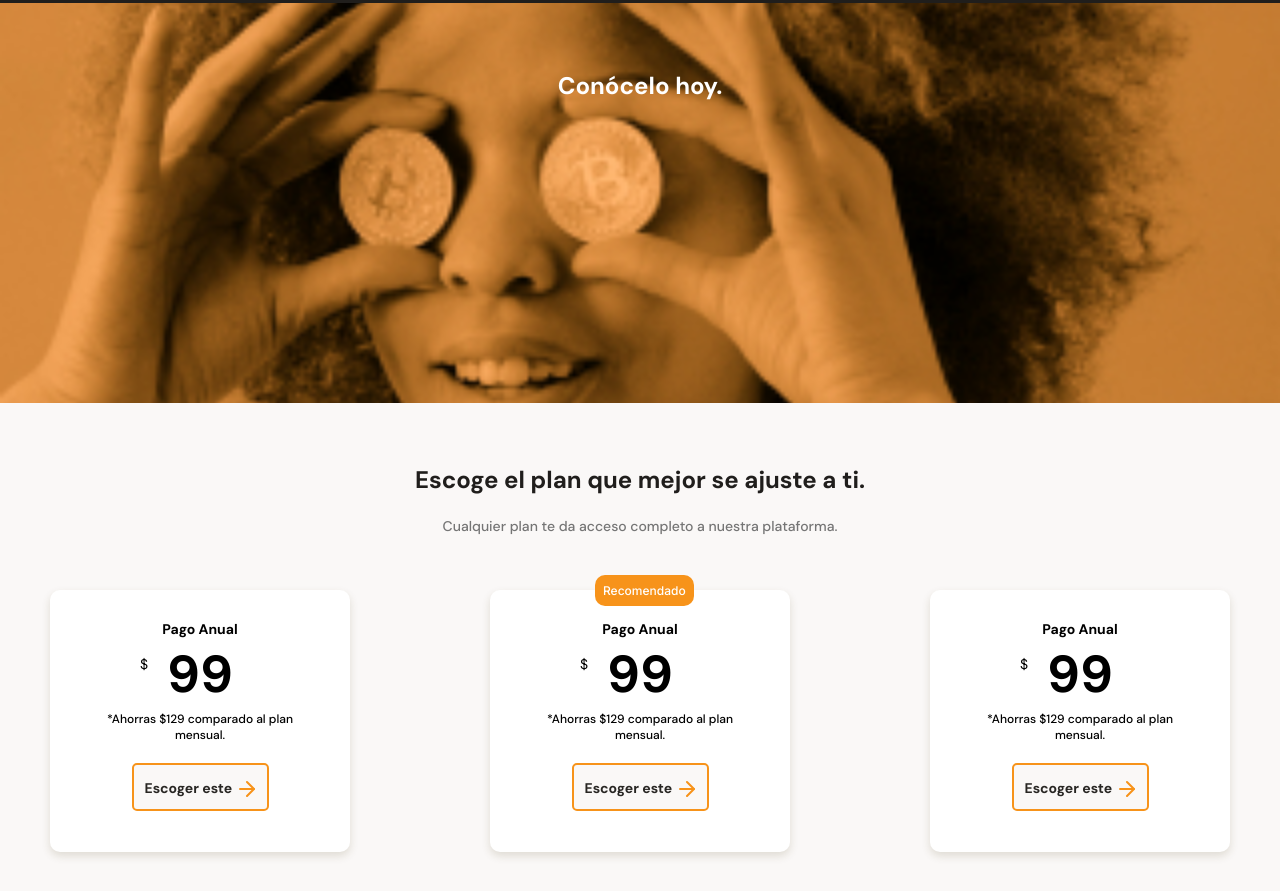
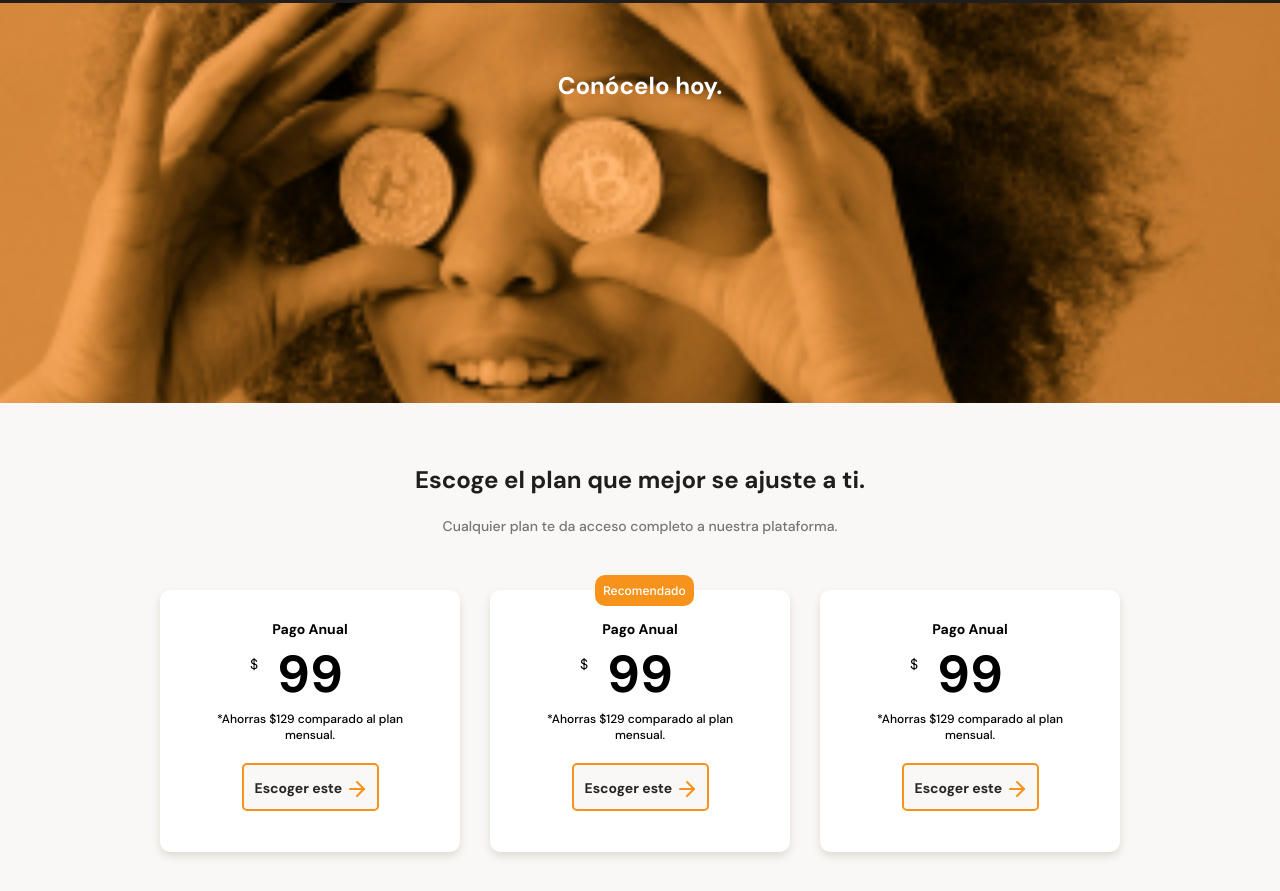
Before and after one commit to Leyva9/Modulo-MobileFirst, a plain HTML site: page index.html in a window 1280 px wide. Shown: the part 1906-2797 px from the top of the page. Drawn offline with Linux system fonts and the light colour scheme.

Commit message:
update, tablet styles

```diff
--- a/index.html
+++ b/index.html
@@ -9,6 +9,7 @@
     <title>MobileFirstPage</title>
 
     <link rel="stylesheet" href="./styles.css">
+    <link rel="stylesheet" href="./styles/tablet.css" media="screen and (min-width: 700px)">
     <link href="https://fonts.googleapis.com/css2?family=DM+Sans:wght@400;500;700&family=Inter:wght@300;500&display=swap" rel="stylesheet">
 
 </head>
--- a/styles.css
+++ b/styles.css
@@ -507,7 +507,7 @@ header img {
 
 .product--plan-article-container {
     display: flex;
-    gap: 40px;
+    gap: 30px;
     height: 322px;
     overflow-x: scroll;
     overscroll-behavior-x: contain;
@@ -544,7 +544,7 @@ header img {
     width: 60%;
     min-width: 200px;
     max-width: 300px;
-    margin: 30px auto;
+    margin: 30px 0;
     height: auto;
     min-height: 245px;
     padding: 0 30px;
--- /dev/null
+++ b/styles/tablet.css
@@ -0,0 +1,7 @@
+.product--plan-article-container {
+    justify-content: center;
+}
+
+.main--tables-container {
+    justify-content: center;
+}
```
